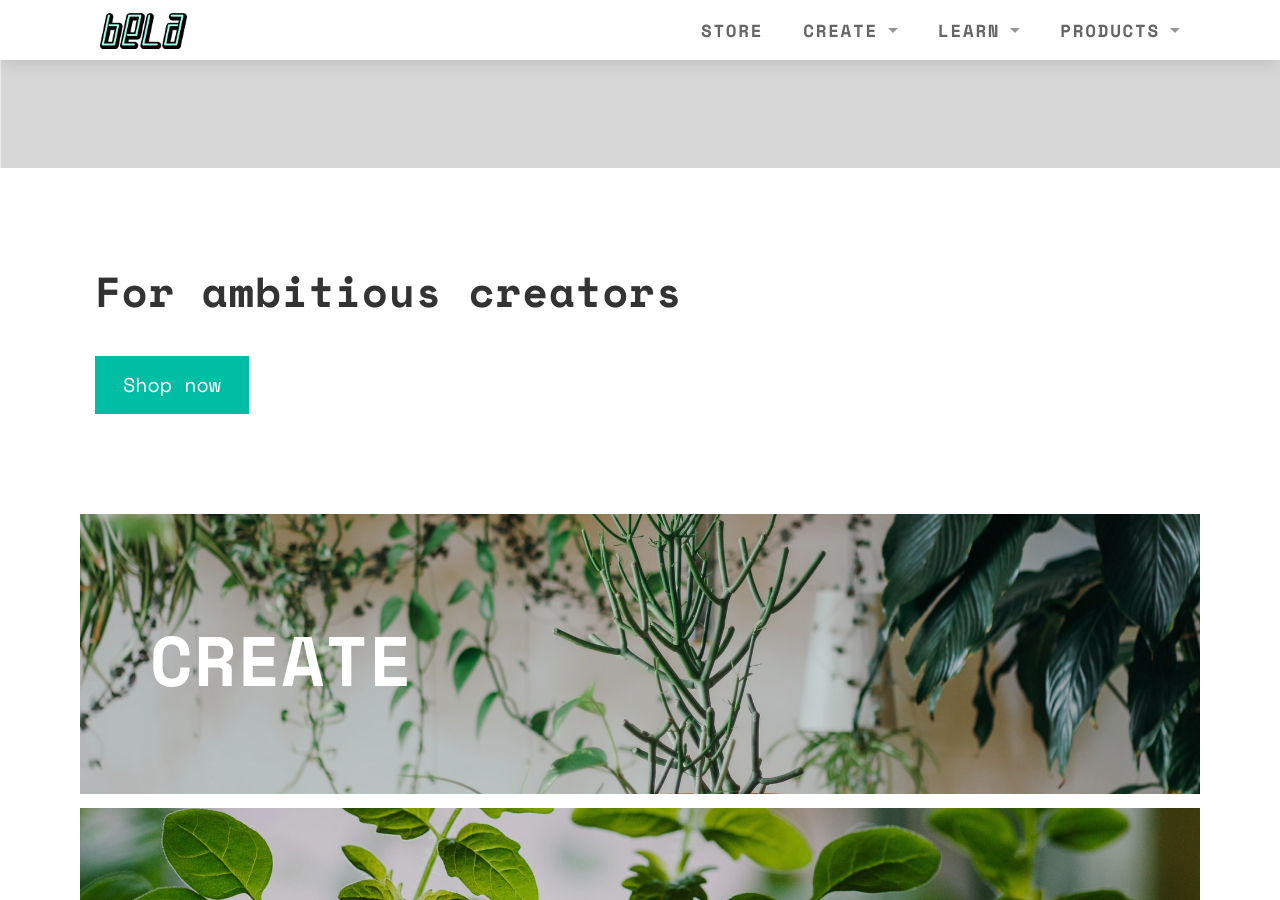
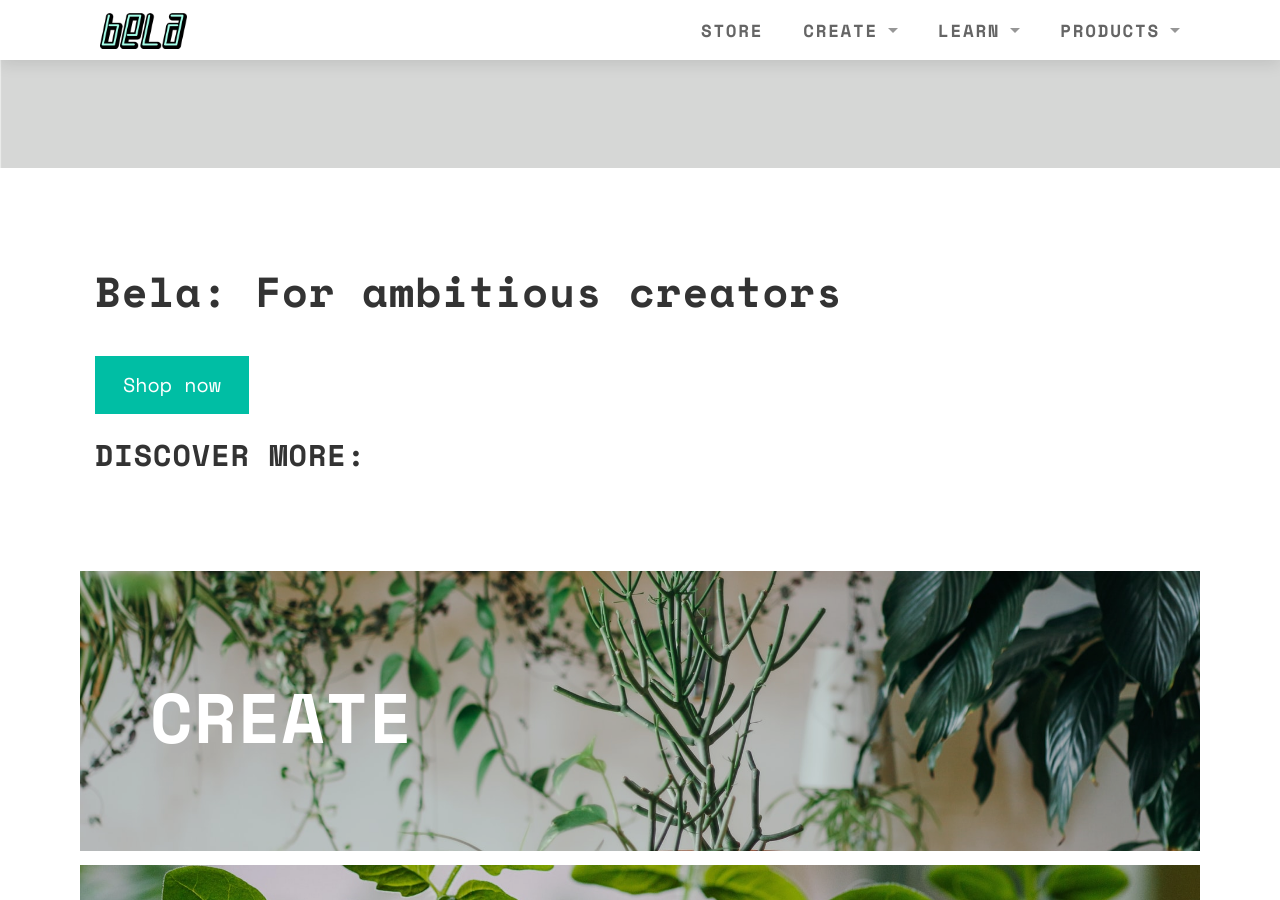
Before and after one commit to disastrid/bela_site_update, a Jekyll site: the page built from index.md, in a window 1280 px wide and 900 px high, scrolled down 312 px. Built offline with Jekyll 4.4.1, drawn with Linux system fonts in a browser that asks for light colours.

Commit message:
Update index.md

```diff
--- a/index.md
+++ b/index.md
@@ -6,9 +6,11 @@ hero-image: "hero-slug.png"
 
 
 
-<h1 class="intro-title">For ambitious creators</h1>
+<h1 class="intro-title">Bela: For ambitious creators</h1>
 
 {% include button-large.html url="https://shop.bela.io" text="Shop now"%}
+
+<h2>Discover more:</h2>
 
 {% include section-title.html section-title="Create" %}
 
```
